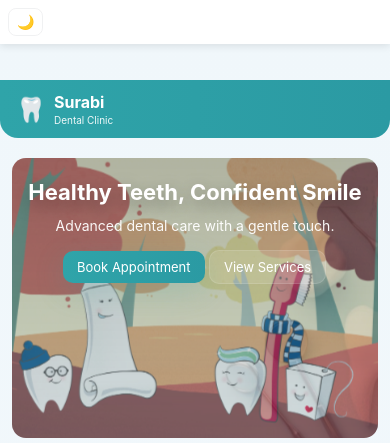
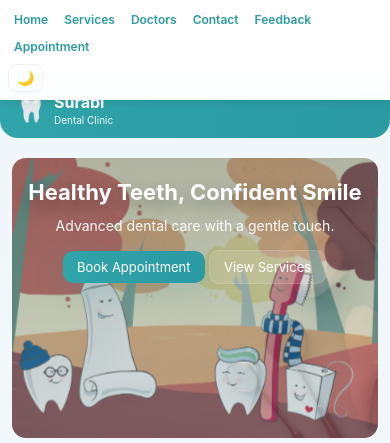
Before and after one commit to Veeraw-143/college-dental-project, a Django app: page / in a window 390 px wide. Shown: the top 443 px of the page. Run offline with Django 5.2, Linux system fonts and the light colour scheme; data that the repository does not hold is empty.

Commit message:
perfectly working

```diff
--- a/static/css/style.css
+++ b/static/css/style.css
@@ -867,7 +867,6 @@ body.dark input[type="time"]::-webkit-datetime-edit-minute-field:hover{
 @media (max-width:720px){
   .hero h2{font-size:22px}
   .hero-content{padding:20px 12px}
-  .nav-links{display:none}
   .nav-inner { gap: 6px; }
 }
 
@@ -893,6 +892,13 @@ body.dark input[type="time"]::-webkit-datetime-edit-minute-field:hover{
   .theme-toggle {
     padding: 5px 8px;
     font-size: 14px;
+  }
+  .nav-links {
+    gap: 4px;
+  }
+  .nav-link {
+    font-size: 12px;
+    padding: 4px 6px;
   }
 }
 
```
